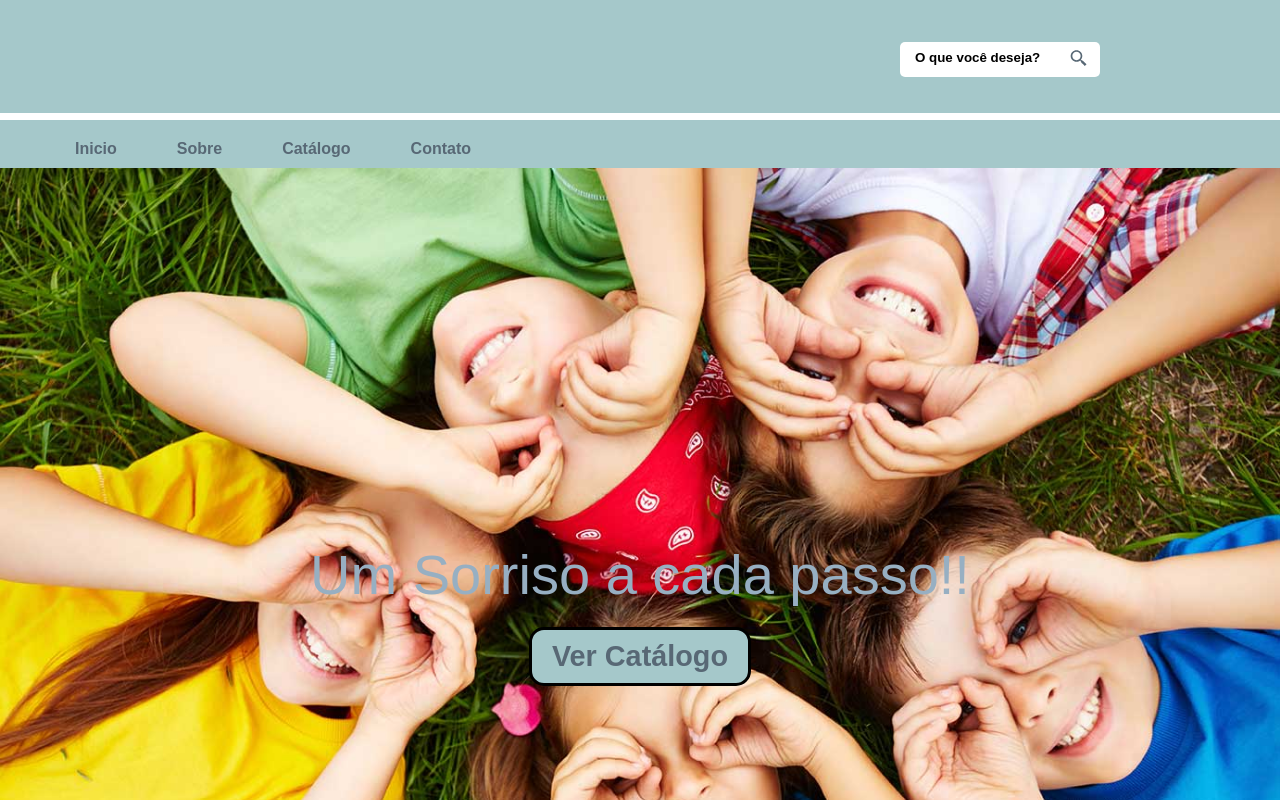
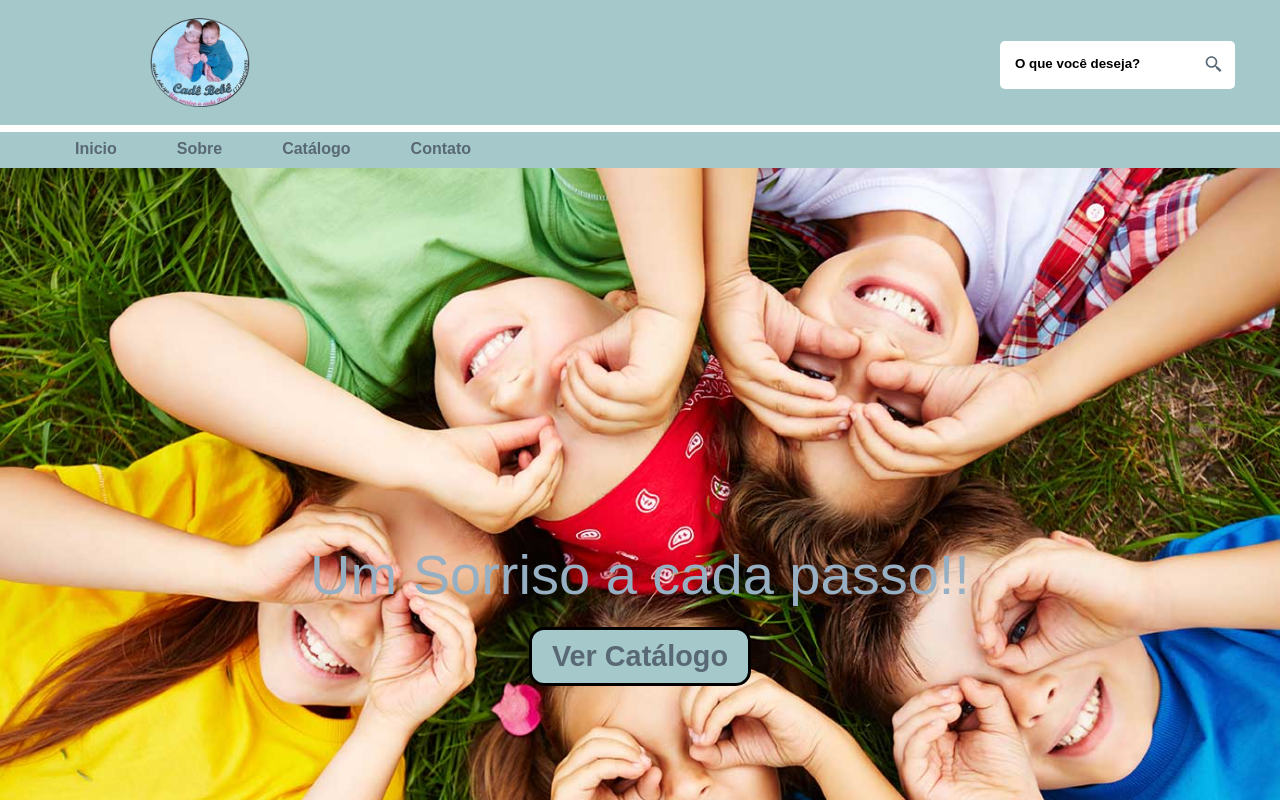
Before and after one commit to PHenrique-dev/cadebebe, a React (Create React App) app: page / in a window 1280 px wide. Shown: the top 800 px of the page. Built offline with nearby package versions, Linux system fonts and the light colour scheme; a web font is replaced by a local one.

Commit message:
Sem estilização geral

```diff
--- a/src/App.css
+++ b/src/App.css
@@ -14,6 +14,3 @@ body {
   margin: 0;
   overflow-x: hidden;
 }
-* {
-  box-sizing: border-box;
-}
```
